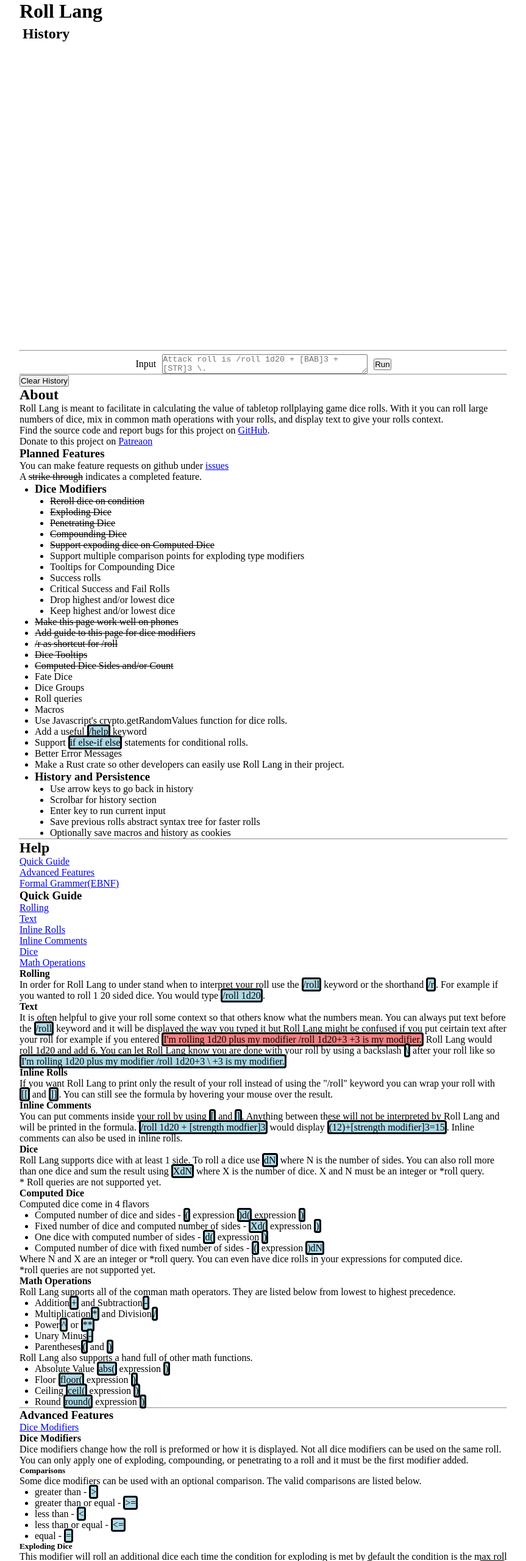
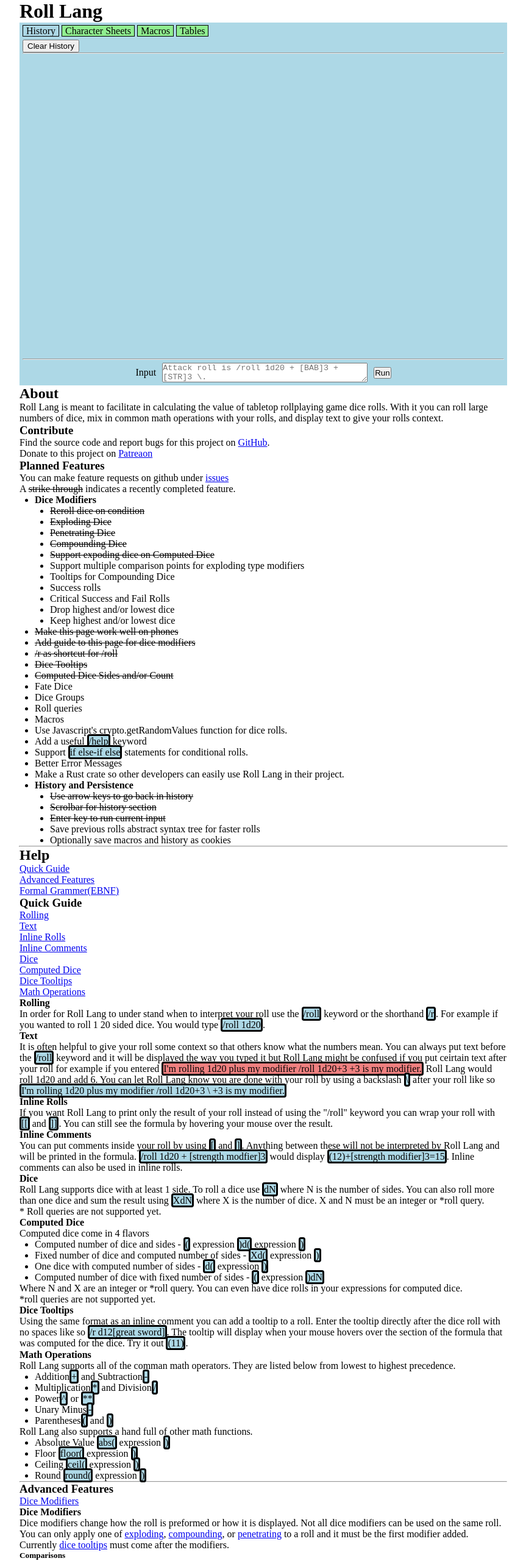
Before and after one commit to jacobguenther/roll_lang, a website built with webpack: page www/index.html in a window 1280 px wide. Shown: the top 2560 px of the page at 61% size, without its empty margins (208-1071 px from the left). Built offline with nearby package versions, Linux system fonts and the light colour scheme.

Commit message:
Add placeholder sections for character sheets, macros, and tables.

```diff
--- a/www/index.html
+++ b/www/index.html
@@ -16,30 +16,54 @@
 <body id="page-container">
 	<header class="grid-item">
 		<h1>Roll Lang</h1>
-		<noscript>This webpage requires javascript and WebAssembly to run. Please enable javascript or if your browser
+		<noscript>This webpage requires javascript and WebAssembly to run. Please enable javascript and if your browser
 			does not support WebAssembly consider using Firefox, Chrome, Edge or Safari.
 		</noscript>
 	</header>
 
-	<form id="roll-lang-form" class="grid-item" action="javascript:void(0);" onsubmit="RollLang.run()">
-		<section id="history-section">
-			<h2>History</h2>
+	<div id="tabs" class="grid-item">
+		<nav>
+			<ul id="tabs-list">
+				<li id="tab-name-history" class="tab-item" onclick="RollLang.selectTab('history');">History</li>
+				<li id="tab-name-character-sheets" class="tab-item" onclick="RollLang.selectTab('character-sheets');">Character Sheets</li>
+				<li id="tab-name-macros" class="tab-item" onclick="RollLang.selectTab('macros');">Macros</li>
+				<li id="tab-name-tables" class="tab-item" onclick="RollLang.selectTab('tables');">Tables</li>
+			</ul>
+		</nav>
+
+		<section id="history-section" class="tab-contents">
+			<button id="clear-history" onclick="RollLang.clearHistory()">Clear History</button>
+			<hr />
 			<ul id="history">
 			</ul>
-		</section>
-		<hr>
+			<form id="roll-lang-form" action="javascript:void(0);" onsubmit="RollLang.run()">
+				<hr />
 				<div id="input-container">
 					<label id="input-label" for="input-textarea">Input</label>
 					<textarea id="input-textarea"
 						name="input-textarea"
 						placeholder="Attack roll is /roll 1d20 + [BAB]3 + [STR]3 \."
 						cols="40"
-				rows="2"></textarea>
+						rows="2"
+						onfocusin="RollLang.inputFocusIn()",
+						onfocusout="RollLang.inputFocusOut()"></textarea>
 					<input id="input-submit" type="submit" value="Run"></input>
 				</div>
-		<hr>
-		<input type="button" value="Clear History" onclick="RollLang.clearHistory()"></input>
 			</form>
+		</section>
+
+		<section id="character-sheets-section" class="tab-contents">
+			<p>Character Sheets are Under Construction</p>
+		</section>
+
+		<section id="macros-section" class="tab-contents">
+			<p>Macros are Under Construction</p>
+		</section>
+
+		<section id="tables-section" class="tab-contents">
+			<p>Tables are Under Construction</p>
+		</section>
+	</div>
 
 	<article class="grid-item">
 		<header>
@@ -49,14 +73,21 @@
 			it you can roll large numbers of dice, mix in common math operations with your rolls, and display text
 			to give your rolls context.
 		</p>
-		<p>Find the source code and report bugs for this project on <a href="https://github.com/jacobguenther/roll_lang">GitHub</a>.</p>
+		<h3>Contribute</h3>
+		<p>Find the source code and report bugs for this project on
+			<a href="https://github.com/jacobguenther/roll_lang">GitHub</a>.
+		</p>
 		<p>Donate to this project on <a href="https://www.patreon.com/roll_lang">Patreaon</a></p>
 
 		<h3>Planned Features</h3>
-		<p>You can make feature requests on github under <a href="https://github.com/jacobguenther/roll_lang/issues">issues</a></p>
-		<p>A <span class="feature-completed">strike through</span> indicates a completed feature.</p>
+		<p>You can make feature requests on github under
+			<a href="https://github.com/jacobguenther/roll_lang/issues">issues</a>
+		</p>
+		<p>A <span class="feature-completed">strike through</span> indicates a recently completed
+			feature.
+		</p>
 		<ul class="bullet-list">
-			<li><h3>Dice Modifiers</h3>
+			<li><h4>Dice Modifiers</h4>
 				<ul class="bullet-list">
 					<li class="feature-completed">Reroll dice on condition</li>
 					<li class="feature-completed">Exploding Dice</li>
@@ -85,11 +116,11 @@
 			<li>Support <span class="roll-example">if else-if else</span> statements for conditional rolls.</li>
 			<li>Better Error Messages</li>
 			<li>Make a Rust crate so other developers can easily use Roll Lang in their project.</li>
-			<li><h3>History and Persistence</h3>
+			<li><h4>History and Persistence</h4>
 				<ul class="bullet-list">
-					<li>Use arrow keys to go back in history</li>
-					<li>Scrolbar for history section</li>
-					<li>Enter key to run current input</li>
+					<li class="feature-completed">Use arrow keys to go back in history</li>
+					<li class="feature-completed">Scrolbar for history section</li>
+					<li class="feature-completed">Enter key to run current input</li>
 					<li>Save previous rolls abstract syntax tree for faster rolls</li>
 					<li>Optionally save macros and history as cookies</li>
 				</ul>
@@ -118,13 +149,16 @@
 				<li><a href="#inline-rolls">Inline Rolls</a></li>
 				<li><a href="#inline-comments">Inline Comments</a></li>
 				<li><a href="#dice">Dice</a></li>
+				<li><a href="#computed-dice">Computed Dice</a></li>
+				<li><a href="#dice-tooltips">Dice Tooltips</a></li>
 				<li><a href="#math-operations">Math Operations</a></li>
 			</ul>
 			</nav>
 
 			<h4 id="rolling">Rolling</h4>
 			<p>In order for Roll Lang to under stand when to interpret your roll use the <span class="roll-example">/roll</span>
-				keyword or the shorthand <span class="roll-example">/r</span>. For example if you wanted to roll 1 20 sided dice. You would type <span class="roll-example">/roll 1d20</span>.
+				keyword or the shorthand <span class="roll-example">/r</span>. For example if you wanted to roll 1 20
+				sided dice. You would type <span class="roll-example">/roll 1d20</span>.
 			</p>
 			<h4 id="text">Text</h4>
 			<p>It is often helpful to give your roll some context so that others know what the numbers mean.
@@ -164,6 +198,13 @@
 			</ul>
 			<p>Where N and X are an integer or *roll query. You can even have dice rolls in your expressions for computed dice.</p>
 			<p>*roll queries are not supported yet.</p>
+			<h4 id="dice-tooltips">Dice Tooltips</h4>
+			<p>Using the same format as an inline comment you can add a tooltip to a roll. Enter the tooltip directly
+				after the dice roll with no spaces like so <span class="roll-example">/r d12[great sword]</span>. The
+				tooltip will display when your mouse hovers over the section of the formula that was computed for the
+				dice. Try it out
+				<span class="roll-example">(<span class="tooltipped">11<span class="tooltiptext">great sword</span></span>)</span>.
+			</p>
 			<h4 id="math-operations">Math Operations</h4>
 			<p>Roll Lang supports all of the comman math operators. They are listed below from lowest to highest precedence.</p>
 			<ul class="bullet-list">
@@ -186,13 +227,15 @@
 			<h3>Advanced Features</h3>
 			<nav>
 			<ul>
-				<li><a href="dice-modifiers">Dice Modifiers</a></li>
+				<li><a href="#dice-modifiers">Dice Modifiers</a></li>
 			</ul>
 			</nav>
 			<h4 id="dice-modifiers">Dice Modifiers</h4>
 			<p>Dice modifiers change how the roll is preformed or how it is displayed. Not all dice modifiers can be
-				used on the same roll. You can only apply one of exploding, compounding, or penetrating to a roll and it must be the
-				first modifier added.</p>
+				used on the same roll. You can only apply one of <a href="#exploding">exploding</a>,
+				<a href="#compounding">compounding</a>, or <a href="#penetrating">penetrating</a> to a roll and it must be
+				the first modifier added.</p>
+			<p>Currently <a href="#dice-tooltips">dice tooltips</a> must come after the modifiers.</p>
 			<ul>
 				<li>
 					<h5>Comparisons</h5>
@@ -238,8 +281,9 @@
 				<span class="roll-example">rX</span> where X is the number that should be rerolled. You can also use it
 				with a comparison between <span class="roll-example">r</span> and <span class="roll-example">X</span>.
 				You can also use multiple reroll modifiers like so <span class="roll-example">1d20r1r>17</span>. This
-				will reroll a d20 until its roll value is 1, 18, 19, or 20. Note that 17 is not included. If you want to
-				include 17 use greater-than or equal <span class="roll-example">&gt;=</span>.
+				will reroll a d20 until its roll value is not 1, 18, 19, or 20. Note that 17 is not included. If you
+				want to include 17 use greater-than or equal <span class="roll-example">&gt;=</span> in place of
+				<span class="roll-example">=</span>.
 			</p>
 		</section>
 		<hr>
```
Lines whose indentation alone changed are shown as unchanged.
